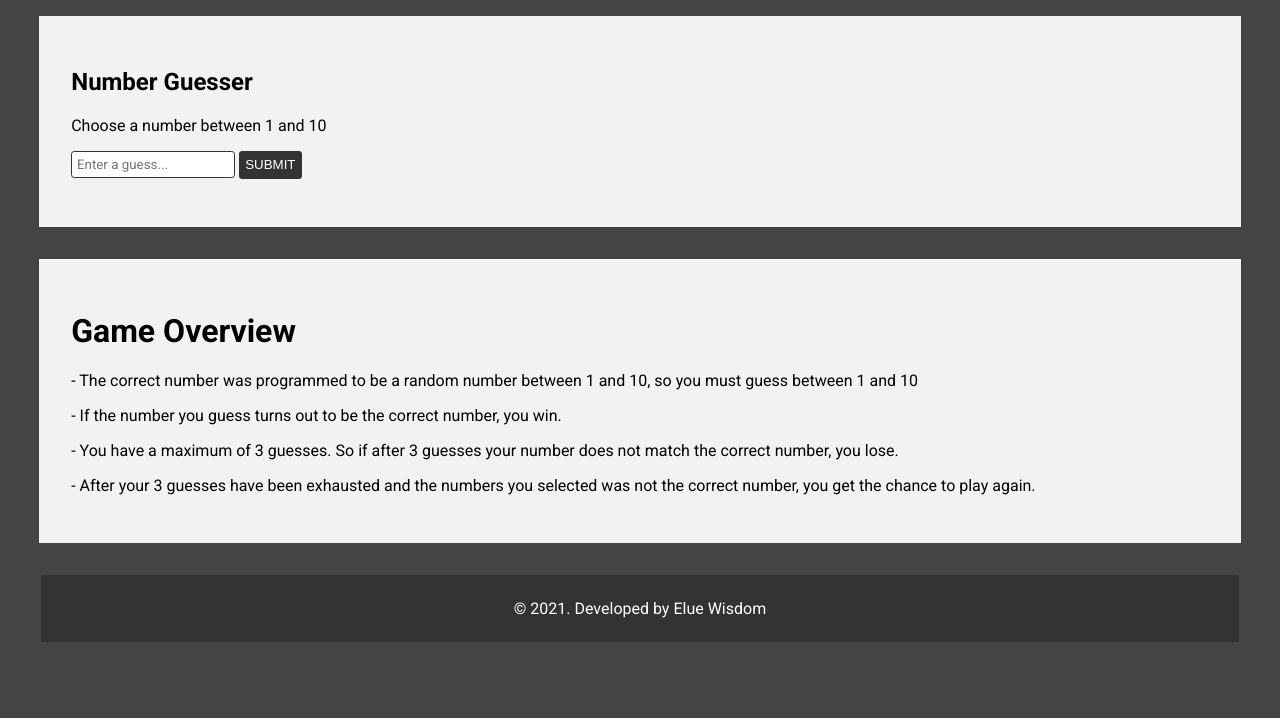
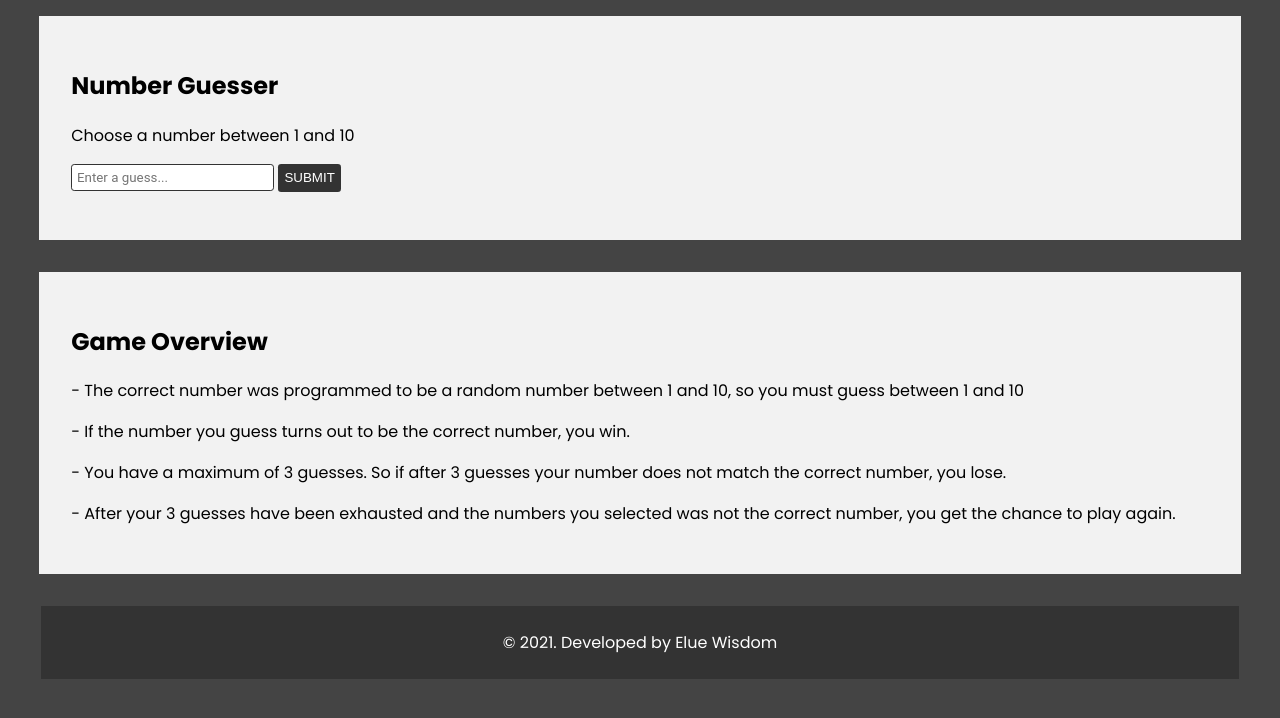
Before and after one commit to Elue-dev/Number-Guesser, a plain HTML site: page index.html in a window 1280 px wide. Drawn offline with Linux system fonts and the light colour scheme.

Commit message:
Another commit

```diff
--- a/index.html
+++ b/index.html
@@ -20,7 +20,7 @@
     </div>
 
     <div class="game-info container">
-     <h1>Game Overview</h1>
+     <h2>Game Overview</h2>
      <p>- The correct number was programmed to be a random number
           between 1 and 10, so you must guess between 1 and 10</p>
      <p>- If the number you guess turns out to be the correct number,
--- a/style.scss
+++ b/style.scss
@@ -1,8 +1,10 @@
-@import url('https://fonts.googleapis.com/css2?family=Roboto:wght@300;400;500;700&display=swap');
+// @import url('https://fonts.googleapis.com/css2?family=Roboto:wght@300;400;500;700&display=swap');
+@import url('https://fonts.googleapis.com/css2?family=Poppins:wght@200;300;400;500;600;700&display=swap');
 
 body{
     background-color: #444;
-    font-family: 'Roboto', sans-serif;
+    // font-family: 'Roboto', sans-serif;
+    font-family: 'Poppins', sans-serif;
 }
 
 .container{
```
Also changed, not shown: style.css, 1 other file.
